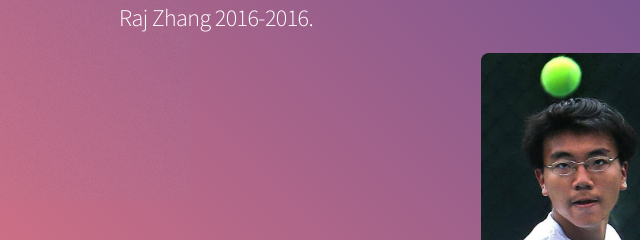
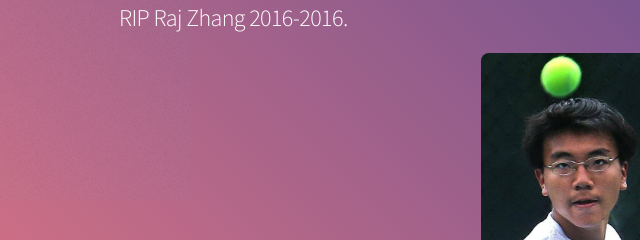
Before and after one commit to davidenwang/whereschung, a website: page public/views/index.html in a window 1280 px wide. Shown: the top 240 px of the page, 9-649 px from the left. Drawn offline with nearby package versions, Linux system fonts and the light colour scheme.

Commit message:
really rip raj zhang

```diff
--- a/public/views/index.html
+++ b/public/views/index.html
@@ -29,7 +29,7 @@
 			<div id="wrapper" style="height: 100%">
 				<section>
 					<!-- <h2>Spotted: <span style="font-size: .7em; color: #8cc9f0">{{timePassed}} ago</span></h2> -->
-					<h2>Raj Zhang 2016-2016.</h2>
+					<h2>RIP Raj Zhang 2016-2016.</h2>
 				</section>
 
 				<section style="text-align: center;">
```
